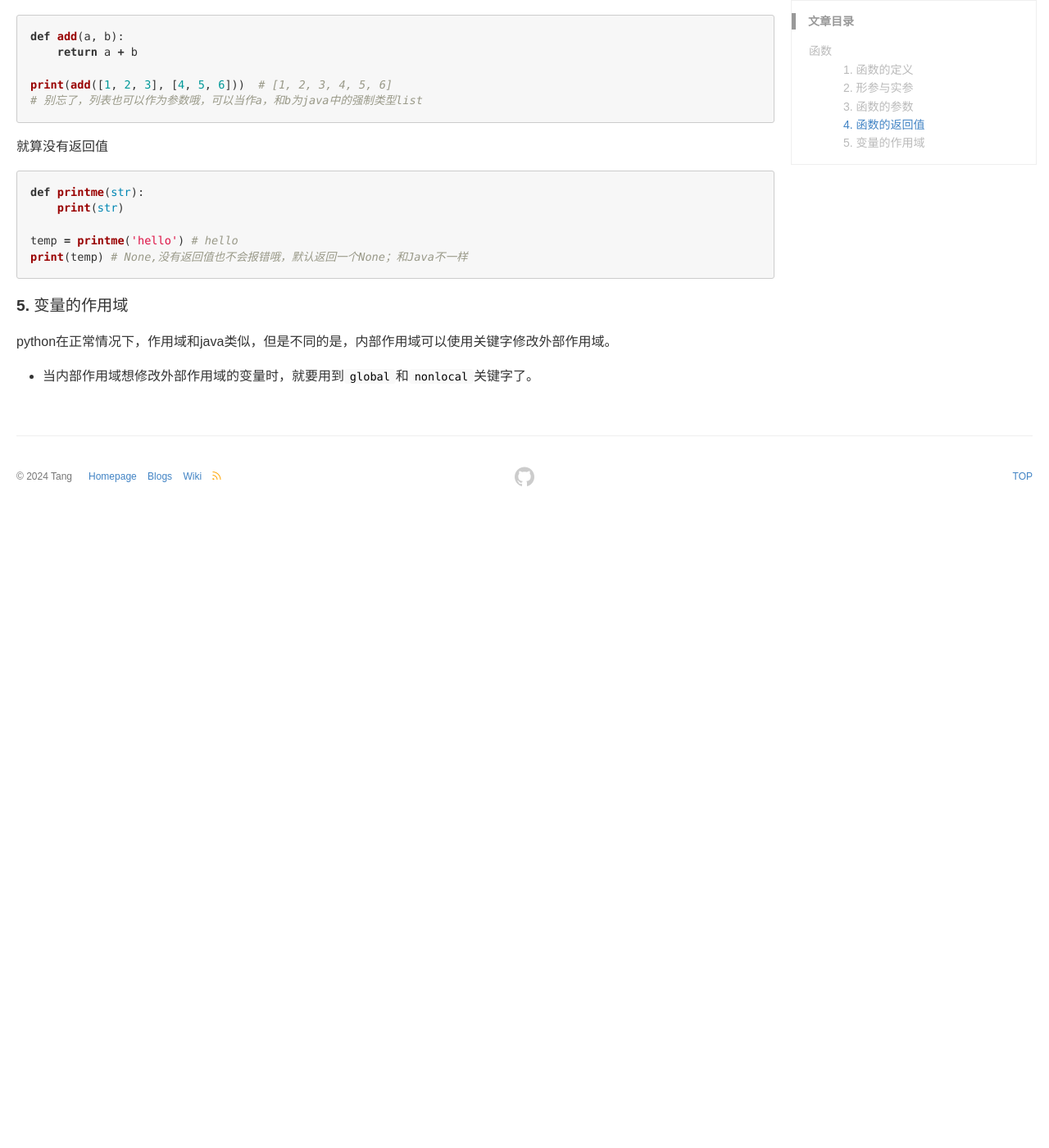
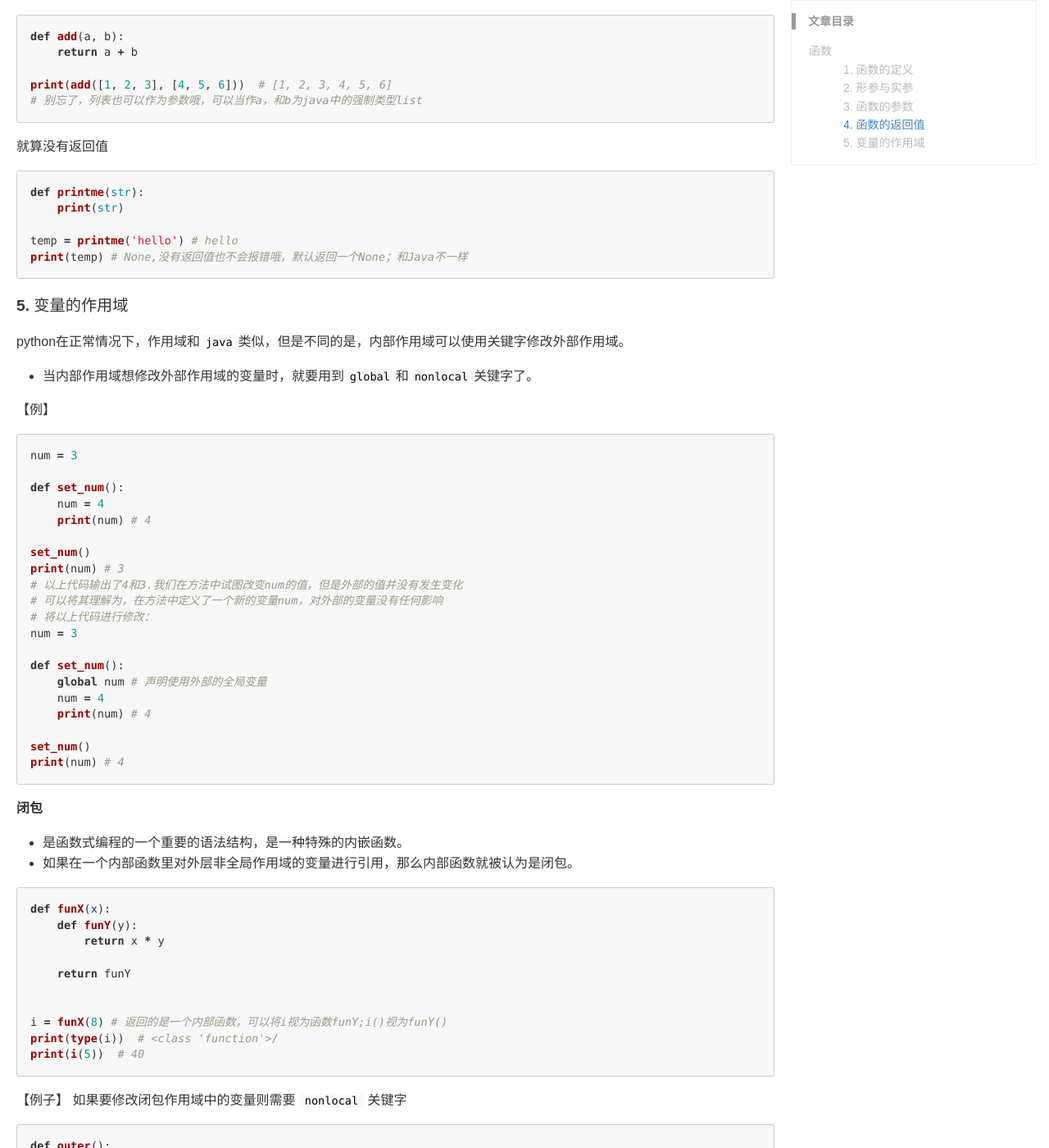
Before and after one commit to tangxing7028/tangxing7028.github.io, a Jekyll site: the page built from _posts/python/阿里云-天池/2024-05-21-Python入门(下) .md, in a window 1280 px wide and 1400 px high, scrolled down 1293 px. Shown: the whole window at 82% size. Built offline with Jekyll 4.4.1, drawn with Linux system fonts in a browser that asks for light colours; before the commit the page ends 1923 px from its top, so only the background shows below that; some of the changed text lies outside the part shown.

Commit message:
Update 2024-05-21-Python入门(下) .md

````diff
--- a/_posts/python/阿里云-天池/2024-05-21-Python入门(下) .md
+++ b/_posts/python/阿里云-天池/2024-05-21-Python入门(下) .md
@@ -78,6 +78,128 @@ print(temp) # None,没有返回值也不会报错哦，默认返回一个None；
 
 #### 5. 变量的作用域
 
-python在正常情况下，作用域和java类似，但是不同的是，内部作用域可以使用关键字修改外部作用域。
+python在正常情况下，作用域和`java`类似，但是不同的是，内部作用域可以使用关键字修改外部作用域。
 
 - 当内部作用域想修改外部作用域的变量时，就要用到`global`和`nonlocal`关键字了。
+
+【例】
+
+```python
+num = 3
+
+def set_num():
+    num = 4
+    print(num) # 4
+
+set_num()
+print(num) # 3
+# 以上代码输出了4和3.我们在方法中试图改变num的值，但是外部的值并没有发生变化
+# 可以将其理解为，在方法中定义了一个新的变量num，对外部的变量没有任何影响
+# 将以上代码进行修改：
+num = 3
+
+def set_num():
+    global num # 声明使用外部的全局变量
+    num = 4
+    print(num) # 4
+
+set_num()
+print(num) # 4
+```
+
+**闭包**
+
+- 是函数式编程的一个重要的语法结构，是一种特殊的内嵌函数。
+- 如果在一个内部函数里对外层非全局作用域的变量进行引用，那么内部函数就被认为是闭包。
+
+```python
+def funX(x):
+    def funY(y):
+        return x * y
+
+    return funY
+
+
+i = funX(8) # 返回的是一个内部函数，可以将i视为函数funY;i()视为funY()
+print(type(i))  # <class 'function'>/
+print(i(5))  # 40
+```
+
+【例子】 如果要修改闭包作用域中的变量则需要 `nonlocal` 关键字
+
+```python
+def outer():
+    num = 10
+
+    def inner():
+        nonlocal num  # nonlocal关键字声明
+        num = 100
+        print(num)
+
+    inner()
+    print(num)
+
+
+outer()
+
+# 100
+# 100
+```
+
+- 如果一个函数在内部调用自身本身，这个函数就是递归函数。
+
+【例子】`n! = 1 x 2 x 3 x ... x n`
+
+```python
+# 利用循环
+n = 5
+for k in range(1, 5):
+    n = n * k
+print(n)  # 120
+
+# 利用递归
+def factorial(n):
+    if n == 1:
+        return 1
+    return n * factorial(n - 1)
+
+
+print(factorial(5)) # 120
+```
+
+【例子】斐波那契数列 `f(n)=f(n-1)+f(n-2), f(0)=0 f(1)=1`
+
+```python
+# 利用循环
+i = 0
+j = 1
+lst = list([i, j])
+for k in range(2, 11):
+    k = i + j
+    lst.append(k)
+    i = j
+    j = k
+print(lst)
+# [0, 1, 1, 2, 3, 5, 8, 13, 21, 34, 55]
+
+# 利用递归
+def recur_fibo(n):
+    if n <= 1:
+        return n
+    return recur_fibo(n - 1) + recur_fibo(n - 2)
+
+
+lst = list()
+for k in range(11):
+    lst.append(recur_fibo(k))
+print(lst)
+# [0, 1, 1, 2, 3, 5, 8, 13, 21, 34, 55]
+```
+
+【例子】设置递归的层数，Python默认递归层数为 100
+
+```python
+import sys
+
+sys.setrecursionlimit(1000)
+```
````
